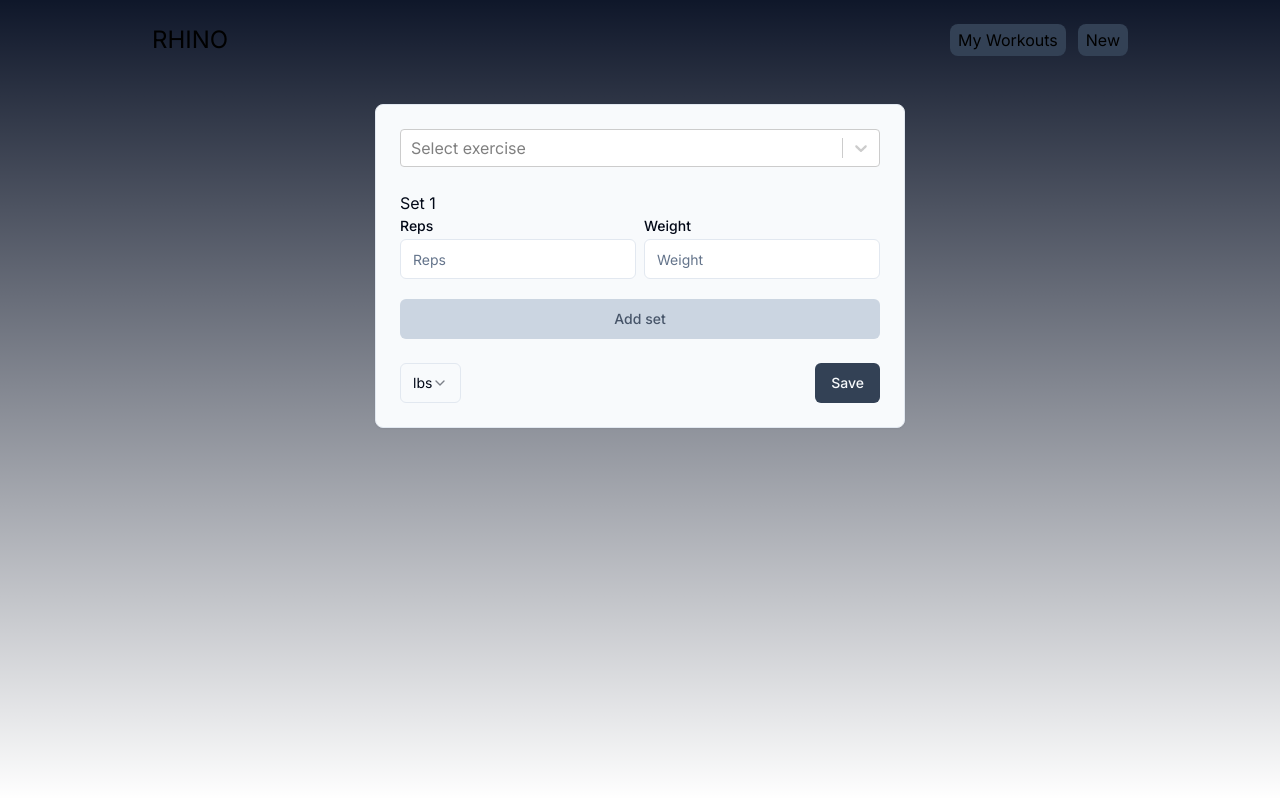
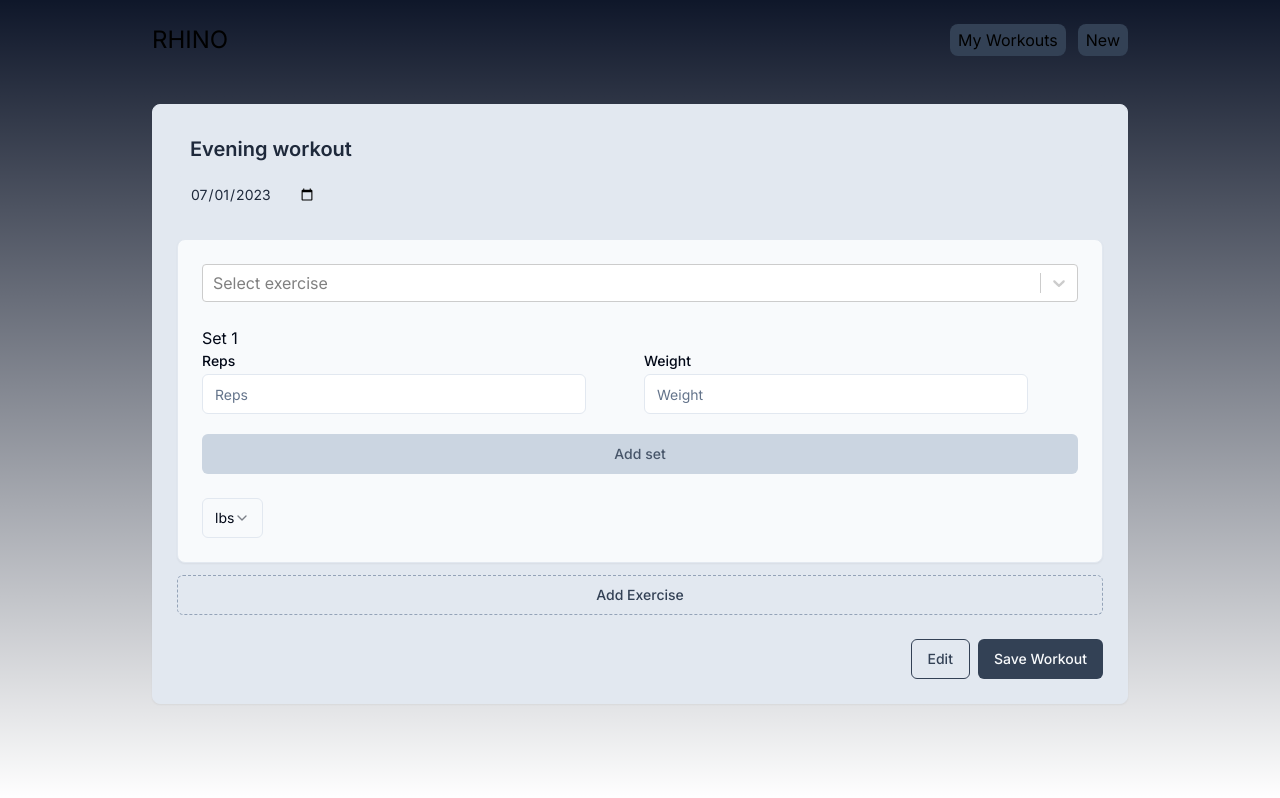
Before and after one commit to dan-ville/rhino, a Next.js app: page / in a window 1280 px wide. Built offline with nearby package versions, Linux system fonts and the light colour scheme.

Commit message:
refactor workout and set builder

```diff
--- a/src/components/Workout.tsx
+++ b/src/components/Workout.tsx
@@ -1,36 +1,54 @@
 "use client"
 
-import { useWorkout } from "@/lib/hooks"
+import { useWorkoutsDB } from "@/lib/hooks"
 import { SetBuilderCard } from "./ui/SetBuilderCard"
-import { SetDisplayCard } from "./ui/SetDisplayCard"
 import { useState } from "react"
 import { Button } from "./ui/button"
 import { Card, CardContent, CardFooter, CardHeader } from "./ui/card"
-import { useForm } from "react-hook-form"
+import { useForm, FormProvider, useFieldArray } from "react-hook-form"
 import { Input } from "./ui/input"
+import { v4 as uuidv4 } from "uuid"
+import { getWorkoutTimeOfDay } from "@/lib/utils"
 
 export function Workout() {
-  const { workout, saveWorkout, saveExerciseToWorkout } = useWorkout()
-  const [editingId, setEditingId] = useState<string | null>(null)
-  const { register, watch, handleSubmit } = useForm({
-    defaultValues: workout,
+  const { saveWorkout } = useWorkoutsDB()
+  const [isEditing, setIsEditing] = useState(false)
+  const formMethods = useForm<Workout>({
+    defaultValues: {
+      id: uuidv4(),
+      exercises: [
+        {
+          id: uuidv4(),
+          units: "lbs",
+          sets: [{ id: uuidv4(), reps: null, weight: null }],
+          exercise: undefined,
+        },
+      ],
+      dateCreated: new Date().toISOString().slice(0, 10),
+      name: getWorkoutTimeOfDay(),
+    },
+  })
+  const { register, control } = formMethods
+  const { fields: exercises, append: appendExercise } = useFieldArray({
+    name: "exercises",
+    control: control,
   })
 
-  const handleSaveWorkout = () => {
-    handleSubmit((data) => {
-      saveWorkout({
-        ...workout,
-        ...data,
-      })
+  const handleAppendExercise = () => {
+    appendExercise({
+      id: uuidv4(),
+      units: "lbs",
+      sets: [{ id: uuidv4(), reps: null, weight: null }],
+      exercise: undefined,
     })
   }
 
   return (
-    <div className="flex gap-6 flex-col">
-      <div className="max-w-xl mx-auto">
-        <SetBuilderCard saveExerciseToWorkout={saveExerciseToWorkout} />
-      </div>
-      {workout.exercises.length ? (
+    <form
+      className="flex gap-6 flex-col"
+      onSubmit={formMethods.handleSubmit(saveWorkout)}
+    >
+      <FormProvider {...formMethods}>
         <Card className="bg-slate-200">
           <CardHeader>
             <Input
@@ -44,20 +62,33 @@ export function Workout() {
             />
           </CardHeader>
           <CardContent>
-            {workout.exercises.map((exercise) => {
-              return <SetDisplayCard key={exercise.id} exercise={exercise} />
-            })}
+            <div className="grid gap-2 mb-3">
+              {exercises.map((exercise, index) => {
+                return (
+                  <SetBuilderCard key={exercise.id} exerciseIndex={index} />
+                )
+              })}
+            </div>
+            <Button
+              className="bg-slate-200 border border-dashed border-slate-400 text-slate-700 w-full hover:bg-slate-100"
+              onClick={handleAppendExercise}
+            >
+              Add Exercise
+            </Button>
           </CardContent>
-          <CardFooter>
+          <CardFooter className="gap-2">
             <Button
-              className="ml-auto bg-slate-700"
-              onClick={() => handleSaveWorkout()}
+              onClick={() => setIsEditing(!isEditing)}
+              className="ml-auto bg-slate-200 border border-solid border-slate-700 text-slate-700"
             >
+              Edit
+            </Button>
+            <Button className="bg-slate-700" type="submit">
               Save Workout
             </Button>
           </CardFooter>
         </Card>
-      ) : null}
-    </div>
+      </FormProvider>
+    </form>
   )
 }
--- a/src/components/ui/SetBuilderCard.tsx
+++ b/src/components/ui/SetBuilderCard.tsx
@@ -2,7 +2,7 @@
 import { Card, CardContent, CardFooter, CardHeader } from "@/components/ui/card"
 import { Input } from "./input"
 import { ExerciseLookup } from "../forms/ExerciseLookup"
-import { useFieldArray, useForm } from "react-hook-form"
+import { useFieldArray, useForm, useFormContext } from "react-hook-form"
 import { Button } from "./button"
 import { v4 as uuidv4 } from "uuid"
 import {
@@ -15,68 +15,71 @@ import {
 import { Label } from "./label"
 
 type SetBuilderCardProps = {
-  saveExerciseToWorkout: (exercise: Exercise) => void
+  exerciseIndex: number
 }
 
 const FormItem = ({ children }: { children: React.ReactNode }) => (
   <div className="grid w-full max-w-sm items-center gap-1.5">{children}</div>
 )
 
-export function SetBuilderCard({ saveExerciseToWorkout }: SetBuilderCardProps) {
-  const id = uuidv4()
-
-  const { control, register, handleSubmit, reset, watch, setValue, setFocus } =
-    useForm<Exercise>({
-      defaultValues: {
-        id,
-        exercise: null,
-        sets: [{ set: 1, reps: null }],
-        units: "lbs",
-      },
-    })
+export function SetBuilderCard({ exerciseIndex }: SetBuilderCardProps) {
+  const { control, register, watch, setValue } = useFormContext()
   const { fields: sets, append: appendSet } = useFieldArray({
-    name: "sets",
+    name: `exercises.${exerciseIndex}.sets`,
     control,
   })
-
-  const onSubmit = (data: Exercise) => {
-    saveExerciseToWorkout(data)
-    reset()
-    setFocus("exercise")
+  const handleAppendSet = () => {
+    appendSet({ set: sets.length + 1, reps: null, weight: null })
   }
-
   return (
-    <form onSubmit={handleSubmit(onSubmit)}>
     <Card className="bg-slate-50">
       <CardHeader>
         <div className="w-full">
-            <ExerciseLookup name="exercise" control={control} />
+          <ExerciseLookup
+            name={`exercises.${exerciseIndex}.exercise`}
+            control={control}
+            required
+          />
         </div>
       </CardHeader>
       <CardContent>
         <div className="grid gap-3">
-            {sets.map((field, index) => {
+          {sets.map((field, setIndex) => {
             return (
               <div key={field.id} className="grid gap-1 ">
-                  <label>Set {index + 1}</label>
+                <label>Set {setIndex + 1}</label>
                 <div className="grid gap-2 grid-cols-2">
                   <FormItem>
-                      <Label htmlFor={`sets.${index}.reps`}>Reps</Label>
+                    <Label
+                      htmlFor={`exercises.${exerciseIndex}.sets.${setIndex}.reps`}
+                    >
+                      Reps
+                    </Label>
                     <Input
                       placeholder="Reps"
-                        {...register(`sets.${index}.reps`, {
+                      {...register(
+                        `exercises.${exerciseIndex}.sets.${setIndex}.reps`,
+                        {
                           valueAsNumber: true,
-                        })}
+                        }
+                      )}
                       required
                     />
                   </FormItem>
                   <FormItem>
-                      <Label htmlFor={`sets.${index}.weight`}>Weight</Label>
+                    <Label
+                      htmlFor={`exercises.${exerciseIndex}.sets.${setIndex}.weight`}
+                    >
+                      Weight
+                    </Label>
                     <Input
                       placeholder="Weight"
-                        {...register(`sets.${index}.weight`, {
+                      {...register(
+                        `exercises.${exerciseIndex}.sets.${setIndex}.weight`,
+                        {
                           valueAsNumber: true,
-                        })}
+                        }
+                      )}
                       required
                     />
                   </FormItem>
@@ -86,9 +89,7 @@ export function SetBuilderCard({ saveExerciseToWorkout }: SetBuilderCardProps) {
           })}
           <Button
             type="button"
-              onClick={() =>
-                appendSet({ set: sets.length + 1, reps: null, weight: null })
-              }
+            onClick={() => handleAppendSet()}
             className="bg-slate-300 text-slate-600 mt-2"
           >
             Add set
@@ -97,9 +98,15 @@ export function SetBuilderCard({ saveExerciseToWorkout }: SetBuilderCardProps) {
       </CardContent>
       <CardFooter>
         <div className="w-10px">
-            <Select onValueChange={(value) => setValue("units", value as Unit)}>
+          <Select
+            onValueChange={(value) =>
+              setValue(`exercises.${exerciseIndex}.units`, value as Unit)
+            }
+          >
             <SelectTrigger>
-                <SelectValue placeholder={watch("units")} />
+              <SelectValue
+                placeholder={watch(`exercises.${exerciseIndex}.units`)}
+              />
             </SelectTrigger>
             <SelectContent>
               <SelectItem value="lbs">lbs</SelectItem>
@@ -107,12 +114,8 @@ export function SetBuilderCard({ saveExerciseToWorkout }: SetBuilderCardProps) {
             </SelectContent>
           </Select>
         </div>
-          <Button type="submit" className="ml-auto bg-slate-700">
-            Save
-          </Button>
       </CardFooter>
     </Card>
-    </form>
   )
 }
 
--- a/src/components/ui/SetDisplayCard.tsx
+++ b/src/components/ui/SetDisplayCard.tsx
@@ -1,6 +1,5 @@
 "use client"
 import { Card, CardContent, CardFooter, CardHeader } from "@/components/ui/card"
-import { Button } from "./button"
 
 type SetBuilderCardProps = {
   exercise: Exercise
@@ -10,7 +9,7 @@ export function SetDisplayCard({ exercise }: SetBuilderCardProps) {
   return (
     <Card className="max-w-md bg-slate-50 h-max">
       <CardHeader>
-        <p className="font-semibold">{exercise.exercise?.name || `Unnamed exercise`}</p>
+        <p className="font-semibold">{exercise.exercise?.name}</p>
       </CardHeader>
       <CardContent>
         <div className="grid gap-3">
@@ -18,19 +17,15 @@ export function SetDisplayCard({ exercise }: SetBuilderCardProps) {
             return (
               <div key={set.set} className="grid gap-1">
                 <p>
-                  <span className="font-medium">Set {index + 1}</span>: {set.reps} x {set.weight}{" "}
-                  {exercise.units}
+                  <span className="font-medium">Set {index + 1}</span>:{" "}
+                  {set.reps} x {set.weight} {exercise.units}
                 </p>
               </div>
             )
           })}
         </div>
       </CardContent>
-      <CardFooter>
-        <Button type="submit" className="ml-auto bg-slate-700">
-          Edit
-        </Button>
-      </CardFooter>
+      <CardFooter></CardFooter>
     </Card>
   )
 }
--- a/src/lib/hooks/useWorkout.tsx
+++ b/src/lib/hooks/useWorkout.tsx
@@ -19,11 +19,30 @@ export function useWorkout(id = undefined) {
     }
   )
 
-  const saveExerciseToWorkout = useCallback((exercise: Exercise) => {
-    setWorkout((workout) => ({
-      ...workout,
-      exercises: [...workout.exercises, exercise],
-    }))
+  const saveExerciseToWorkout = useCallback((newExercise: Exercise) => {
+    setWorkout((workout) => {
+      const exerciseIndex = workout.exercises.findIndex(
+        (exercise) => exercise.id === newExercise.id
+      )
+
+      if (exerciseIndex === -1) {
+        // exercise id not found, add the new exercise to the array
+        return {
+          ...workout,
+          exercises: [...workout.exercises, newExercise],
+        }
+      } else {
+        // exercise id found, update the existing exercise
+        const updatedExercises = workout.exercises.map((exercise, index) =>
+          index === exerciseIndex ? newExercise : exercise
+        )
+
+        return {
+          ...workout,
+          exercises: updatedExercises,
+        }
+      }
+    })
   }, [])
 
   return {
--- a/src/lib/type.d.ts
+++ b/src/lib/type.d.ts
@@ -8,17 +8,17 @@ type ExerciseAPIData = {
 }
 
 type ExerciseSet = {
-  set: number | null
   reps: number | null
   weight: number | null
   rpe?: number | null
+  id: string
 }
 
 type Unit = "kg" | "lbs"
 type Exercise = {
   id: string
-  exercise: ExerciseAPIData | null
-  sets: ExerciseSet[]
+  exercise?: ExerciseAPIData
+  sets?: ExerciseSet[]
   units: Unit
 }
 
```
Lines whose indentation alone changed are shown as unchanged.
